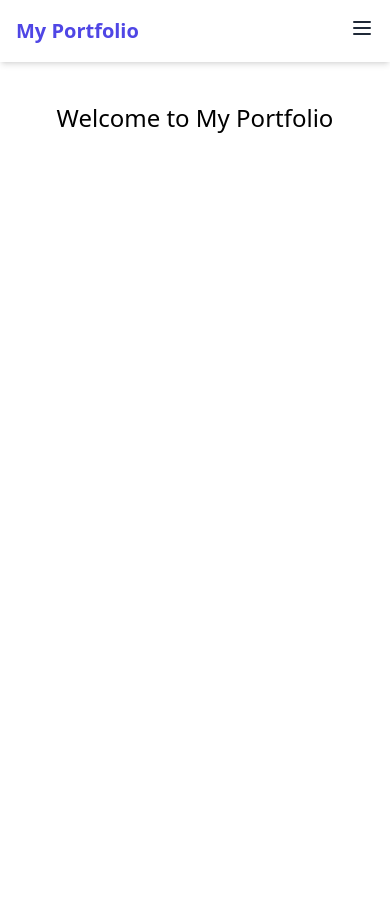
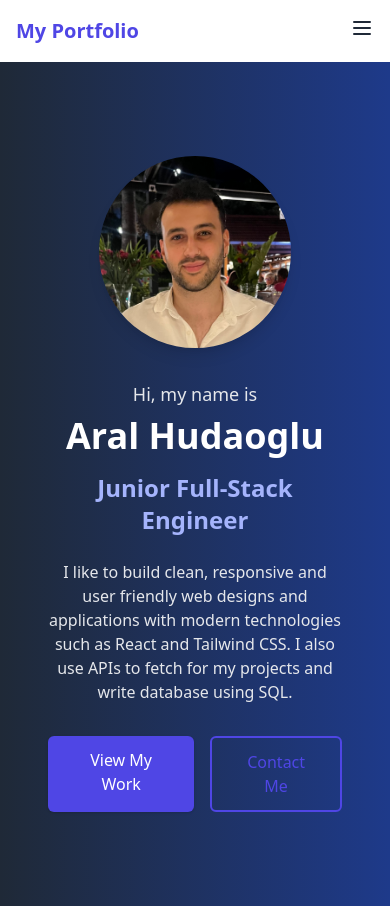
Before and after one commit to aral55/my-portfolio, a React (Create React App) app: page / in a window 390 px wide. Before the commit the page ends 844 px from the top, so only its background shows below. Built offline with nearby package versions, Linux system fonts and the light colour scheme.

Commit message:
- Added responsive hero section with text and avatar - Implemented staggered Framer Motion animations - Replaced placeholder avatar with real profile photo - Updated background gradient and adjusted text colors - Polished CTA buttons for interactivity

```diff
--- a/package.json
+++ b/package.json
@@ -7,6 +7,7 @@
     "@testing-library/jest-dom": "^6.6.3",
     "@testing-library/react": "^16.2.0",
     "@testing-library/user-event": "^13.5.0",
+    "framer-motion": "^12.23.12",
     "motion": "^12.5.0",
     "react": "^19.0.0",
     "react-dom": "^19.0.0",
--- a/src/pages/Home.js
+++ b/src/pages/Home.js
@@ -1,7 +1,83 @@
 import React from "react";
+import { Link } from "react-router-dom";
+import { delay, motion } from "framer-motion";
+
+const textVariant = {
+  hidden: { opacity: 0, y: 30 },
+  visible: (custom) => ({
+    opacity: 1,
+    y: 0,
+    transition: { duration: 1, delay: custom },
+  }),
+};
+
+const avatarVariant = {
+  hidden: { opacity: 0, scale: 0.5 },
+  visible: { opacity: 1, scale: 1, transition: { duration: 1, delay: 0.5 } },
+};
 
 function Home() {
-  return <div className='text-center text-2xl p-10'> Welcome to My Portfolio</div>;
+  return (
+    <section className="min-h-screen flex items-center justify-center bg-gradient-to-r from-gray-800 to-blue-900 p-6">
+      <div className="max-w-6xl w-full mx-auto px-6 py-16 flex flex-col-reverse md:flex-row items-center gap-8">
+        <motion.div
+          className="flex-1 text-center md:text-left"
+          initial="hidden"
+          animate="visible"
+        >
+          <motion.div variants={textVariant} custom={0}>
+            <p className="text-lg text-gray-200 mb-2">Hi, my name is </p>
+          </motion.div>
+          <motion.div variants={textVariant} custom={0.3}>
+            <h1 className="text-4xl md:text-6xl font-bold text-white mb-4">
+              Aral Hudaoglu
+            </h1>
+          </motion.div>
+          <motion.div variants={textVariant} custom={0.6}>
+            <h2 className="text-2xl md:text-3xl font-semibold text-indigo-300 mb-6">
+              Junior Full-Stack Engineer
+            </h2>
+            <motion.div variants={textVariant} custom={0.9}>
+              <p className="text-gray-200 mb-8">
+                I like to build clean, responsive and user friendly web designs
+                and applications with modern technologies such as React and
+                Tailwind CSS. I also use APIs to fetch for my projects and write
+                database using SQL.
+              </p>
+            </motion.div>
+          </motion.div>
+
+          <div className="flex justify-center md:justify-start gap-4">
+            <Link
+              to="/projects"
+              className="px-6 py-3 bg-indigo-600 text-white font-medium rounded-md shadow hover:bg-indigo-700 transition"
+            >
+              View My Work
+            </Link>
+            <Link
+              to="/contact"
+              className="px-6 py-3 border-2 border-indigo-600 text-indigo-600 font-medium rounded-md hover:bg-indigo-500 transition"
+            >
+              Contact Me
+            </Link>
+          </div>
+        </motion.div>
+
+        <motion.div
+          className="flex-1 flex justify-center md:justify-end"
+          variants={avatarVariant}
+          initial="hidden"
+          animate="visible"
+        >
+          <img
+            src="/images/IMG_1560.jpeg"
+            alt="Aral Hudaoglu"
+            className="w-48 h-48 md:w-64 md:h-64 rounded-full object-cover shadow-lg hover:scale-105 transition-transform"
+          />
+        </motion.div>
+      </div>
+    </section>
+  );
 }
 
 export default Home;
```
Also changed, not shown: public/images/IMG_1560.jpeg (added), 1 other file (tests, documents, lock files or other folders).
